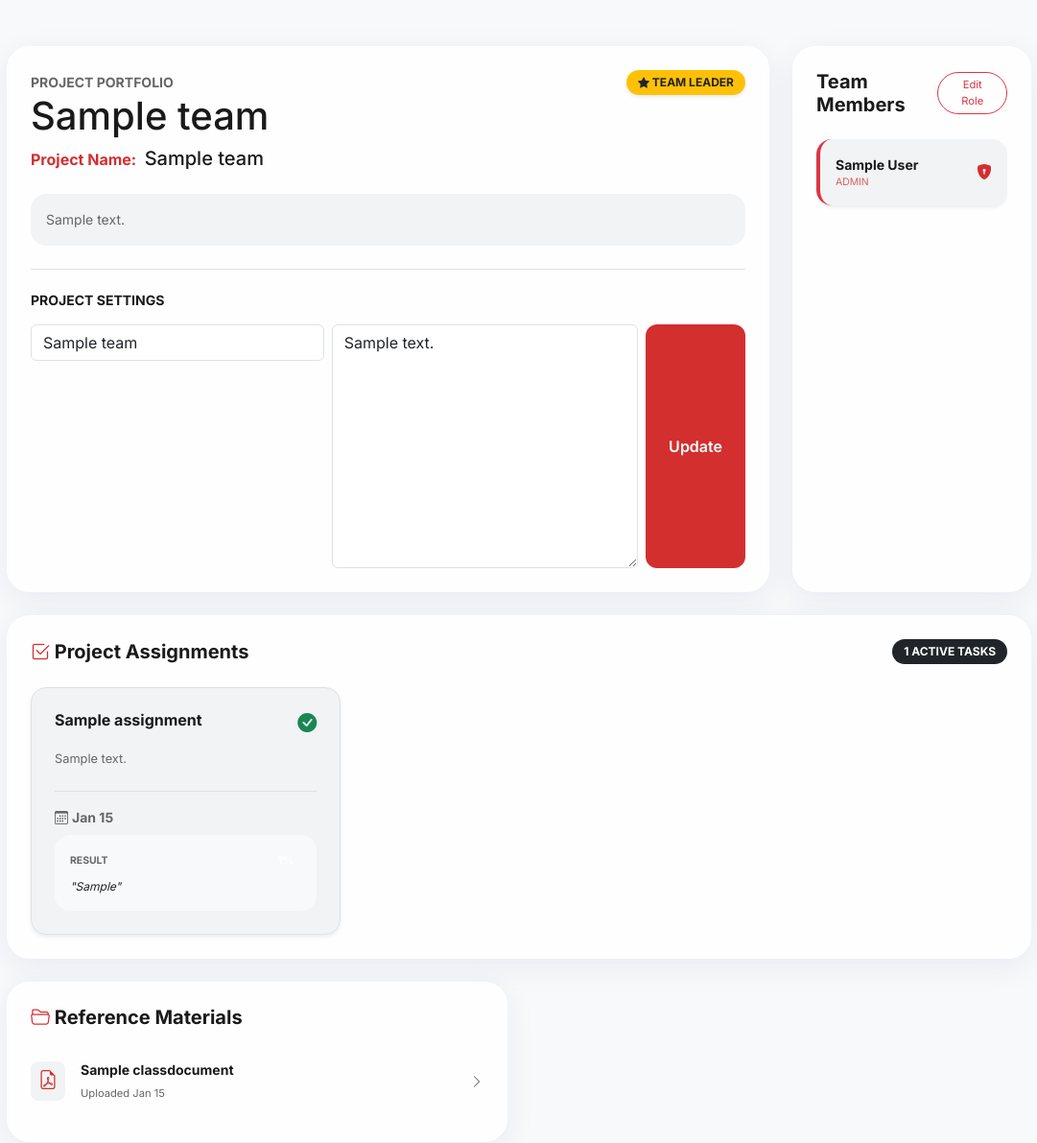
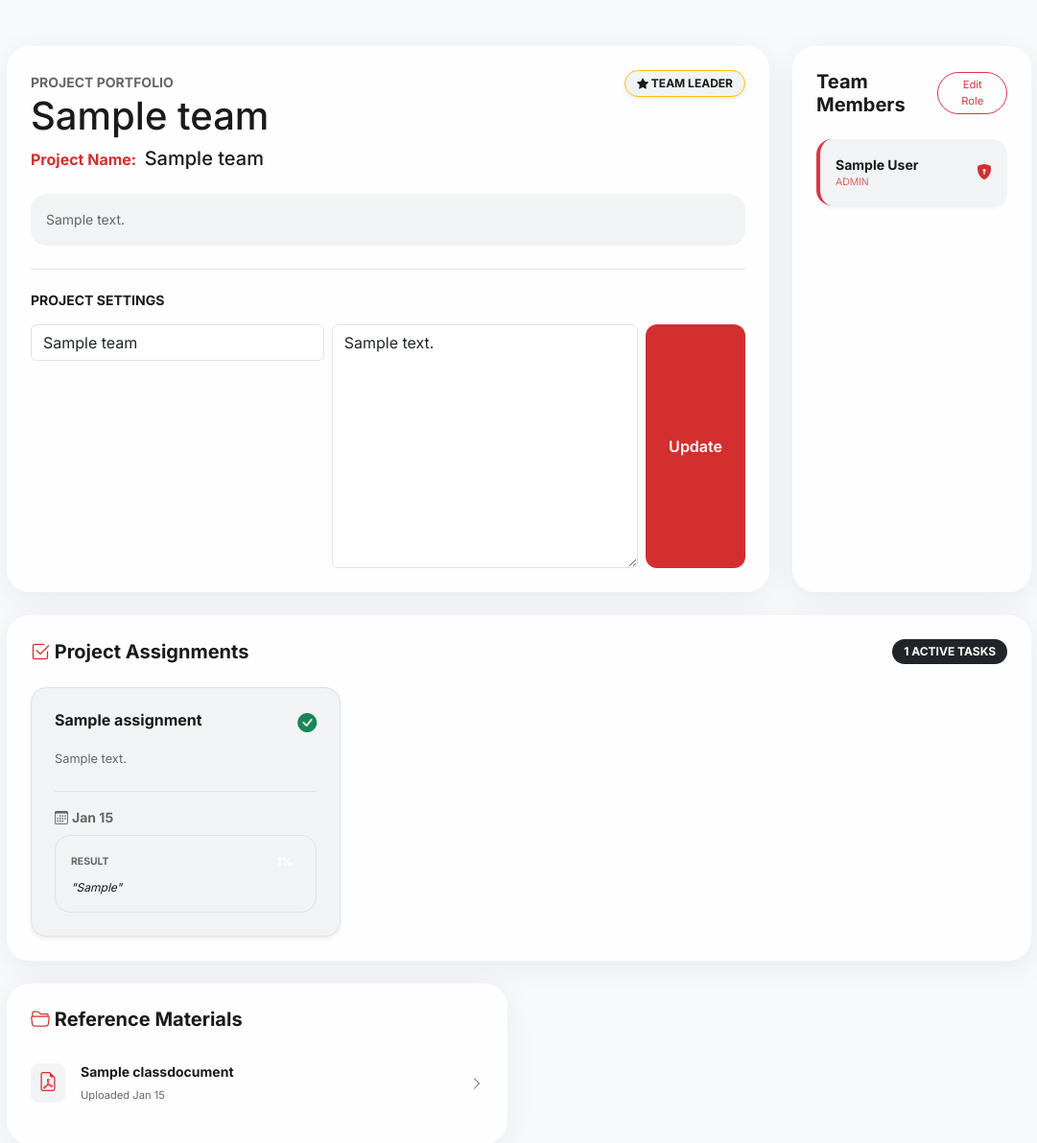
Before and after one commit to sub2pewds12/DSP-Class-Web, a Django app: page / in a window 1280 px wide. Shown: the part 57-1248 px from the top of the page at 96% size, without its empty margins (99-1180 px from the left). Run offline with Django 5.2, Linux system fonts and the light colour scheme; a user stored in the database is signed in; tables that the repository leaves empty hold one stand-in row (values such as "Sample post").

Commit message:
feat: add global dark/light mode toggle and fix theme across all pages

```diff
--- a/teams/templates/registration/login.html
+++ b/teams/templates/registration/login.html
@@ -7,7 +7,7 @@
         <div class="bento-card shadow-lg p-5">
             <div class="text-center mb-5">
                 <span class="text-muted small text-uppercase fw-bold ls-1">Login</span>
-                <h1 class="h2 text-dark mt-2 fw-800">Welcome Back</h1>
+                <h1 class="h2 text-main mt-2 fw-800">Welcome Back</h1>
                 <p class="text-muted small">Access your project dashboard</p>
             </div>
 
@@ -41,7 +41,7 @@
                         {% endif %}
                     </div>
                 {% endfor %}
-                <button type="submit" class="btn btn-dark w-100 py-3 rounded-pill shadow-sm fw-bold">Sign In <i class="bi bi-box-arrow-in-right ms-2"></i></button>
+                <button type="submit" class="btn btn-primary-red w-100 py-3 rounded-pill shadow-sm fw-bold">Sign In <i class="bi bi-box-arrow-in-right ms-2"></i></button>
             </form>
 
             <hr class="my-5 opacity-25">
--- a/teams/templates/registration/password_reset_form.html
+++ b/teams/templates/registration/password_reset_form.html
@@ -3,7 +3,7 @@
 <div class="row justify-content-center">
     <div class="col-md-5">
         <div class="card shadow border-0">
-            <div class="card-header bg-warning text-dark py-3">
+            <div class="card-header bg-soft text-main py-3 border-0">
                 <h4 class="mb-0">Forgot Password?</h4>
             </div>
             <div class="card-body p-4">
--- a/teams/templates/teams/dashboard.html
+++ b/teams/templates/teams/dashboard.html
@@ -16,9 +16,9 @@
                 </div>
             </div>
             {% if team.leader == student %}
-                <span class="status-badge bg-warning text-dark shadow-sm"><i class="bi bi-star-fill"></i> Team Leader</span>
+                <span class="status-badge bg-soft text-main border border-warning shadow-sm"><i class="bi bi-star-fill"></i> Team Leader</span>
             {% else %}
-                <span class="status-badge bg-light text-muted border">Team Member</span>
+                <span class="status-badge bg-soft text-muted border-0">Team Member</span>
             {% endif %}
         </div>
 
@@ -98,17 +98,17 @@
 
                             {% if assign.team_submission %}
                                 {% if assign.grades_released %}
-                                    <div class="p-3 bg-light rounded-4 mt-2">
+                                    <div class="p-3 bg-soft rounded-4 mt-2 border">
                                         <div class="d-flex justify-content-between align-items-center">
                                             <span class="small fw-bold text-uppercase text-muted" style="font-size: 0.65rem;">Result</span>
                                             <span class="badge bg-primary-red text-white rounded-pill">{{ assign.team_submission.grade }}%</span>
                                         </div>
-                                        <div class="mt-2 text-dark small" style="font-size: 0.75rem; font-style: italic;">
+                                        <div class="mt-2 text-main small" style="font-size: 0.75rem; font-style: italic;">
                                             "{{ assign.team_submission.feedback|default:"No feedback provided." }}"
                                         </div>
                                     </div>
                                 {% else %}
-                                    <div class="text-center py-2 border rounded-4 small text-muted bg-light-soft" style="font-size: 0.7rem;">
+                                    <div class="text-center py-2 border rounded-4 small text-muted bg-soft" style="font-size: 0.7rem;">
                                         <i class="bi bi-clock-history me-1"></i> Awaiting Grade
                                     </div>
                                 {% endif %}
@@ -145,7 +145,7 @@
                                     </div>
                                 </div>
                                 <div class="modal-footer border-0 p-4">
-                                    <button type="submit" class="btn btn-dark w-100 py-3 rounded-pill shadow">Upload Project File</button>
+                                    <button type="submit" class="btn btn-primary-red w-100 py-3 rounded-pill shadow">Upload Project File</button>
                                 </div>
                             </form>
                         </div>
@@ -204,7 +204,7 @@
                     </div>
                 </div>
                 <div class="modal-footer border-0 p-4">
-                    <button type="submit" class="btn btn-dark w-100 py-3 rounded-pill">Save Profile</button>
+                    <button type="submit" class="btn btn-primary-red w-100 py-3 rounded-pill">Save Profile</button>
                 </div>
             </form>
         </div>
--- a/teams/templates/teams/gallery.html
+++ b/teams/templates/teams/gallery.html
@@ -46,7 +46,7 @@
             <div class="mt-auto pt-3 border-top d-flex justify-content-between align-items-center">
                 <small class="text-muted">Established {{ team.created_at|date:"M d, Y" }}</small>
                 {% if user.is_authenticated %}
-                <a href="{% url 'dashboard' %}" class="btn btn-sm btn-dark rounded-pill px-3" style="font-size: 0.7rem;">Dashboard</a>
+                <a href="{% url 'dashboard' %}" class="btn btn-sm btn-primary-red rounded-pill px-3" style="font-size: 0.7rem;">Dashboard</a>
                 {% endif %}
             </div>
         </div>
--- a/teams/templates/teams/register.html
+++ b/teams/templates/teams/register.html
@@ -70,7 +70,7 @@
                 {% endfor %}
             </div>
             <div class="mt-5 pt-4 border-top">
-                <button type="submit" class="btn btn-dark w-100 py-3 rounded-pill shadow-lg hover-up">
+                <button type="submit" class="btn btn-primary-red w-100 py-3 rounded-pill shadow-lg hover-up">
                     Complete Registration <i class="bi bi-arrow-right-short ms-2"></i>
                 </button>
             </div>
```
Also changed, not shown: teams/templates/registration/signup.html (+4 -4 lines), teams/templates/teams/teacher_dashboard.html (+7 -7 lines).
